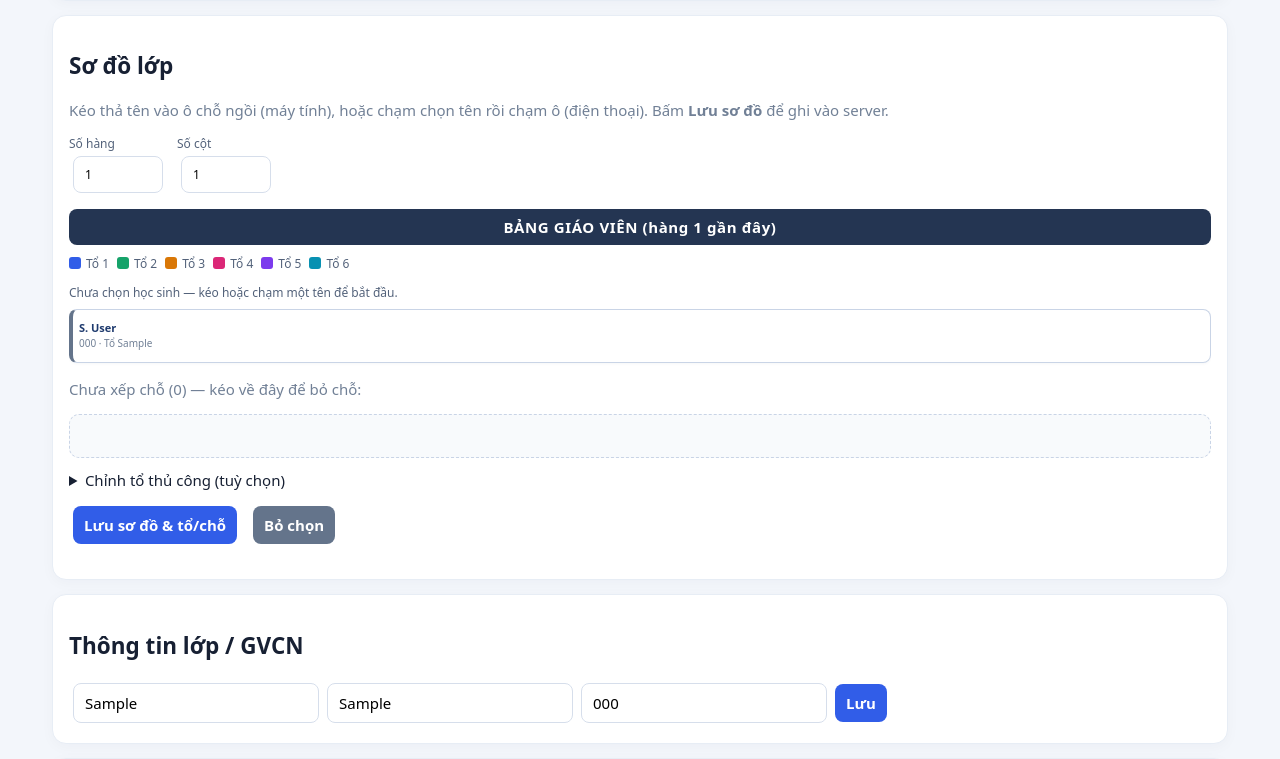
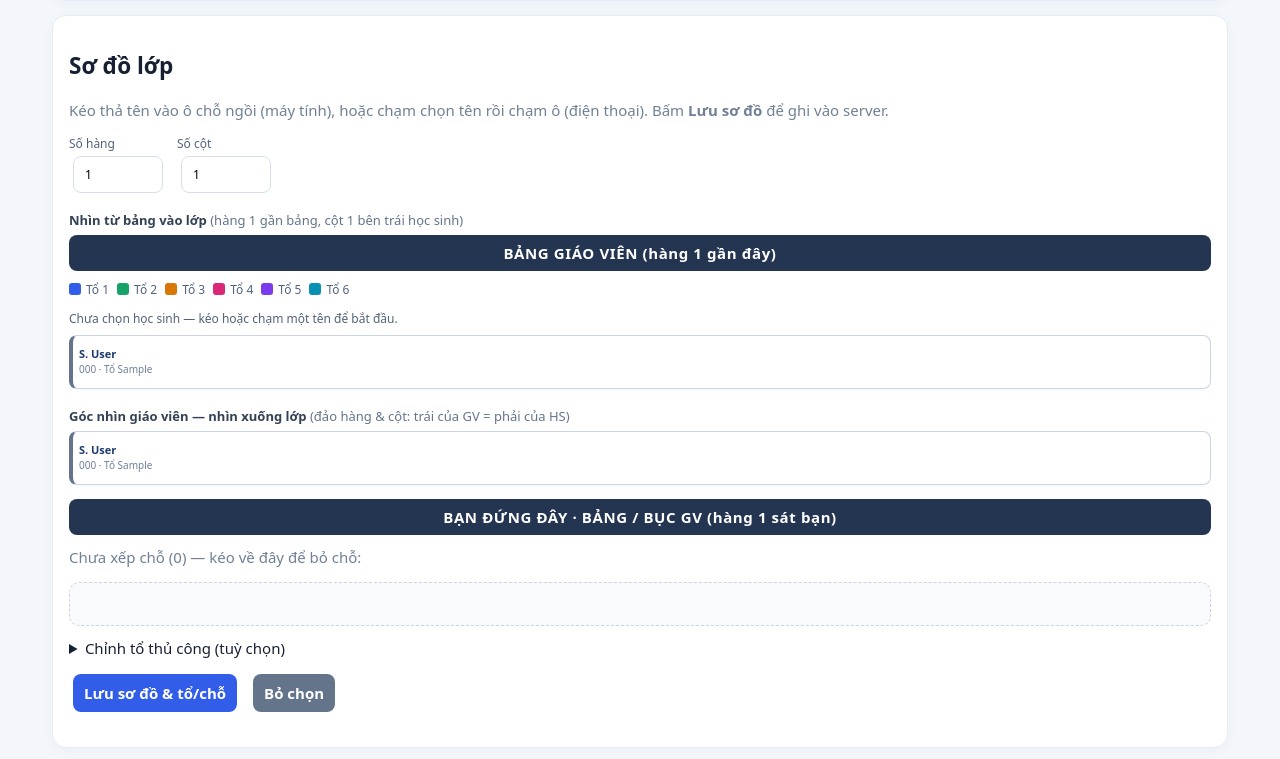
Before and after one commit to pythonminh/diemdanhlophoc, a Flask app: page /class/1 in a window 1280 px wide. Shown: the part 674-1433 px from the top of the page. Run offline with Flask 3, Linux system fonts and the light colour scheme; tables that the repository leaves empty hold one stand-in row (values such as "Sample post").

Commit message:
Add teacher-perspective seating map mirrored under the front view.
Flip rows and columns so the board sits at the bottom as the teacher looks down the class; both maps stay in sync when dragging seats.

Co-authored-by: Cursor <cursoragent@cursor.com>

```diff
--- a/templates/class.html
+++ b/templates/class.html
@@ -26,6 +26,9 @@ tr.att-late td{background:#fff8e8!important}
 .quick-head input{margin:3px 0 0}
 .savebar{position:sticky;bottom:0;background:#eef3ff;border:1px solid #cad7ff;border-radius:10px;padding:10px;display:flex;justify-content:space-between;align-items:center;gap:10px;z-index:8}
 .board{background:#243552;color:#fff;text-align:center;padding:8px 10px;border-radius:8px;font-weight:700;letter-spacing:.04em;margin:0 0 10px}
+.board.bottom{margin:10px 0 0}
+.view-label{font-size:13px;font-weight:750;color:#334155;margin:14px 0 6px}
+.view-label span{font-weight:500;color:#64748b}
 .seat-grid{display:grid;gap:6px;overflow:auto;padding-bottom:4px}
 .seat{min-height:54px;border:1px dashed #c9d4e6;border-radius:8px;background:#f8fafc;padding:5px 6px;font-size:11px;display:flex;flex-direction:column;justify-content:center;gap:2px;cursor:pointer;transition:background .12s,border-color .12s,box-shadow .12s;user-select:none;-webkit-user-select:none}
 .seat.filled{border-style:solid;background:#fff;box-shadow:0 1px 3px #15284a0a}
@@ -119,6 +122,7 @@ tr.att-late td{background:#fff8e8!important}
 <label>Số hàng<br><input type="number" name="layout_rows" min="1" max="20" value="{{layout_rows}}" style="width:90px"></label>
 <label>Số cột<br><input type="number" name="layout_cols" min="1" max="20" value="{{layout_cols}}" style="width:90px"></label>
 </div>
+<div class="view-label">Nhìn từ bảng vào lớp <span>(hàng 1 gần bảng, cột 1 bên trái học sinh)</span></div>
 <div class="board">BẢNG GIÁO VIÊN (hàng 1 gần đây)</div>
 <div class="seat-legend">
 <span><i style="background:#315de8"></i>Tổ 1</span><span><i style="background:#16a36a"></i>Tổ 2</span><span><i style="background:#d97706"></i>Tổ 3</span>
@@ -139,6 +143,24 @@ tr.att-late td{background:#fff8e8!important}
 {% endif %}
 {% endfor %}{% endfor %}
 </div>
+
+<div class="view-label">Góc nhìn giáo viên — nhìn xuống lớp <span>(đảo hàng &amp; cột: trái của GV = phải của HS)</span></div>
+<div class="seat-grid" id="seatGridTeacher" style="grid-template-columns:repeat({{layout_cols}},minmax(72px,1fr))">
+{% for r in range(layout_rows, 0, -1) %}{% for c in range(layout_cols, 0, -1) %}
+{% set st = seat_map.get((r,c)) %}
+{% if st %}
+{% set tc = st.team if st.team in ['1','2','3','4','5','6'] else ('other' if st.team else '') %}
+<div class="seat filled{% if tc %} team-{{tc}}{% endif %}" data-row="{{r}}" data-col="{{c}}" data-sid="{{st.id}}" draggable="true" title="{{st.name}} · {{st.student_code}}">
+<span class="sn">{{ short_name(st.name) }}</span>
+<span class="meta">{{st.student_code}}{% if st.team %} · Tổ {{st.team}}{% endif %}</span>
+</div>
+{% else %}
+<div class="seat" data-row="{{r}}" data-col="{{c}}" data-sid=""><span class="meta">H{{r}}-C{{c}}</span></div>
+{% endif %}
+{% endfor %}{% endfor %}
+</div>
+<div class="board bottom">BẠN ĐỨNG ĐÂY · BẢNG / BỤC GV (hàng 1 sát bạn)</div>
+
 <p class="muted" style="margin-top:12px">Chưa xếp chỗ (<span id="poolCount">0</span>) — kéo về đây để bỏ chỗ:</p>
 <div class="pool" id="seatPool" aria-label="Học sinh chưa xếp chỗ">
 {% for s in students %}
@@ -275,7 +297,10 @@ function refreshSeatVisual(seat){
 window.refreshSeatVisual=refreshSeatVisual;
 
 function findSeatBySid(sid){
- return document.querySelector('#seatGrid .seat[data-sid="'+sid+'"]');
+ return document.querySelector('.seat-grid .seat[data-sid="'+sid+'"]');
+}
+function seatsAt(row, col){
+ return document.querySelectorAll('.seat-grid .seat[data-row="'+row+'"][data-col="'+col+'"]');
 }
 function makePupil(sid){
  const info=STUDENTS[sid]||{};
@@ -295,14 +320,20 @@ function makePupil(sid){
 function clearSeatEl(seat){
  const sid=seat.dataset.sid;
  if(!sid) return null;
- seat.dataset.sid='';
- refreshSeatVisual(seat);
+ const row=seat.dataset.row, col=seat.dataset.col;
+ seatsAt(row, col).forEach(s=>{
+  s.dataset.sid='';
+  refreshSeatVisual(s);
+ });
  return sid;
 }
 function occupySeat(seat, sid){
- seat.dataset.sid=String(sid);
- setInputs(sid, seat.dataset.row, seat.dataset.col);
- refreshSeatVisual(seat);
+ const row=seat.dataset.row, col=seat.dataset.col;
+ setInputs(sid, row, col);
+ seatsAt(row, col).forEach(s=>{
+  s.dataset.sid=String(sid);
+  refreshSeatVisual(s);
+ });
  const poolChip=document.querySelector('#seatPool .pupil[data-sid="'+sid+'"]');
  if(poolChip) poolChip.remove();
  updatePoolCount();
@@ -322,15 +353,19 @@ function placeAt(sid, seat){
  const fromSeat=findSeatBySid(sid);
  if(targetSid && String(targetSid)===String(sid)){ clearSelection(); return; }
  if(targetSid){
-  // swap
   if(fromSeat){
    occupySeat(fromSeat, targetSid);
   } else {
    unseat(targetSid);
   }
  }
- if(fromSeat && fromSeat!==seat){
-  clearSeatEl(fromSeat);
+ if(fromSeat){
+  const fr=fromSeat.dataset.row, fc=fromSeat.dataset.col;
+  if(!(fr===seat.dataset.row && fc===seat.dataset.col)){
+   // Only clear origin if different cell (after possible swap already moved target there)
+   const stillMe=fromSeat.dataset.sid && String(fromSeat.dataset.sid)===String(sid);
+   if(stillMe) clearSeatEl(fromSeat);
+  }
  }
  occupySeat(seat, sid);
  clearSelection();
@@ -341,9 +376,9 @@ function selectSid(sid){
  clearSelection();
  selectedSid=String(sid);
  document.querySelectorAll('.pupil[data-sid="'+sid+'"], .seat[data-sid="'+sid+'"]').forEach(el=>el.classList.add('selected'));
- document.querySelectorAll('#seatGrid .seat').forEach(el=>el.classList.add('tap-target'));
+ document.querySelectorAll('.seat-grid .seat').forEach(el=>el.classList.add('tap-target'));
  const info=STUDENTS[sid]||{};
- setHint('Đã chọn '+ (info.name||sid) +' — chạm một ô chỗ ngồi (hoặc chạm lại để bỏ chọn). Kéo về vùng «Chưa xếp chỗ» để bỏ chỗ.');
+ setHint('Đã chọn '+ (info.name||sid) +' — chạm một ô trên bản bất kỳ. Kéo về «Chưa xếp chỗ» để bỏ chỗ.');
 }
 
 function bindPupil(el){
@@ -385,9 +420,11 @@ function bindSeat(seat){
 
 (function initSeating(){
  const grid=document.getElementById('seatGrid');
+ const gridT=document.getElementById('seatGridTeacher');
  const pool=document.getElementById('seatPool');
  if(!grid || !pool) return;
  grid.querySelectorAll('.seat').forEach(bindSeat);
+ if(gridT) gridT.querySelectorAll('.seat').forEach(bindSeat);
  pool.querySelectorAll('.pupil').forEach(bindPupil);
  pool.addEventListener('dragover', e=>{ e.preventDefault(); pool.classList.add('drag-over'); });
  pool.addEventListener('dragleave', ()=> pool.classList.remove('drag-over'));
@@ -406,8 +443,7 @@ function bindSeat(seat){
    const hid=document.getElementById('team_'+sid);
    if(hid) hid.value=inp.value;
    if(STUDENTS[sid]) STUDENTS[sid].team=inp.value;
-   const seat=findSeatBySid(sid);
-   if(seat) refreshSeatVisual(seat);
+   document.querySelectorAll('.seat-grid .seat[data-sid="'+sid+'"]').forEach(refreshSeatVisual);
   });
  });
  updatePoolCount();
```
